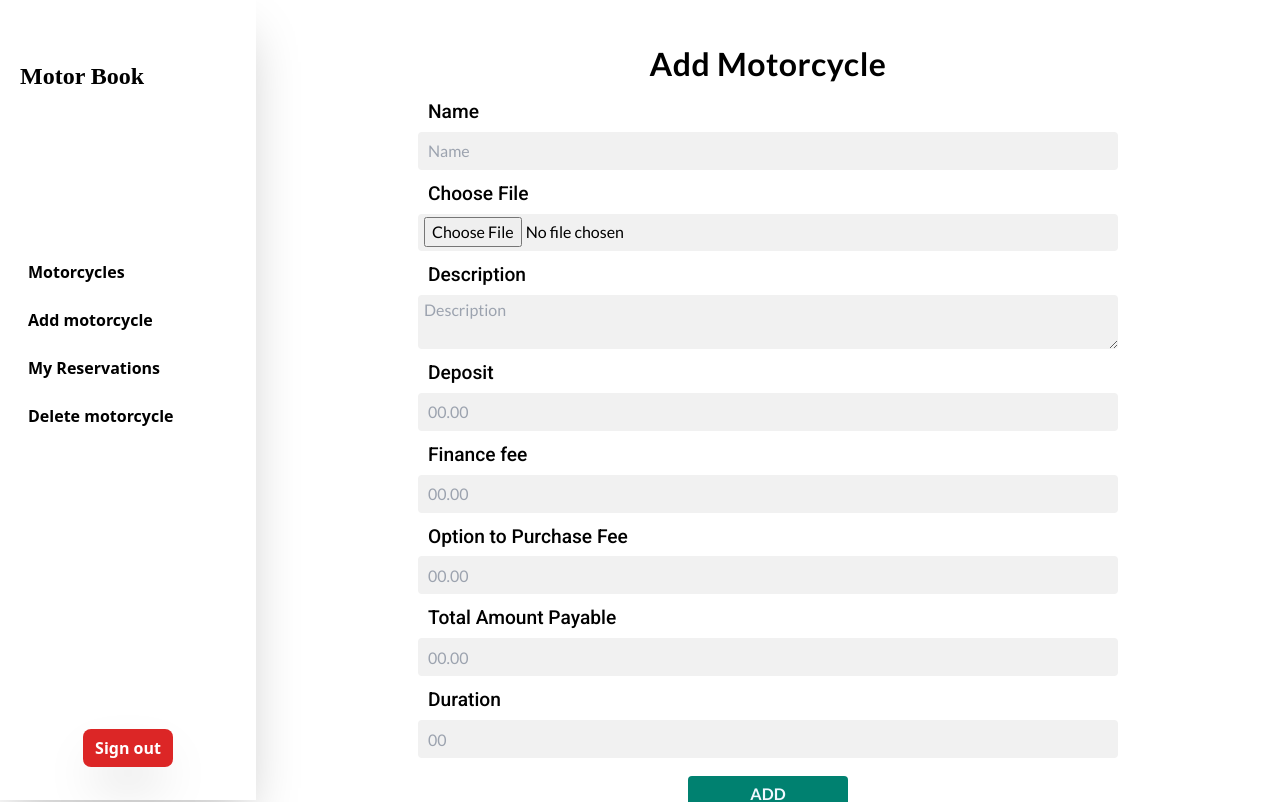
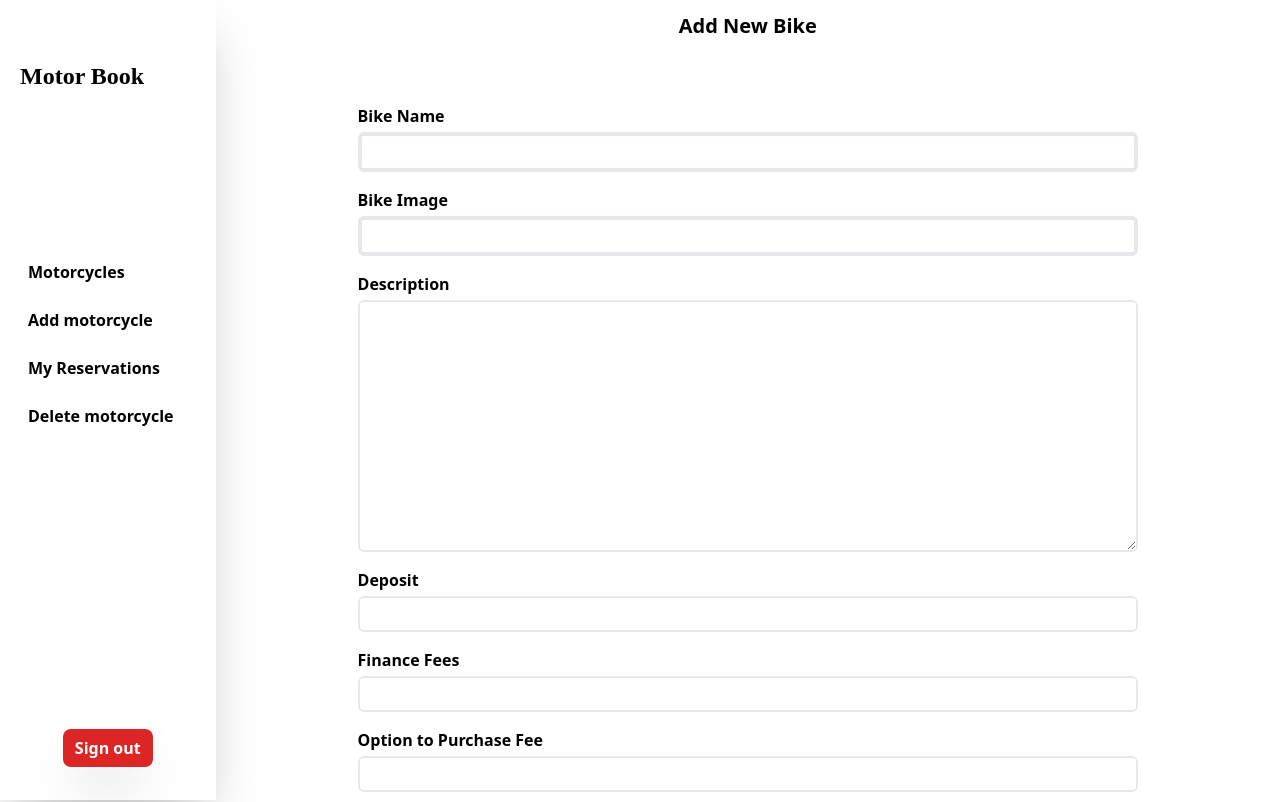
Before and after one commit to jecode93/carbook_frontend, a React (Create React App) app: page /new-motor in a window 1280 px wide. Shown: the top 802 px of the page. Built offline with nearby package versions, Linux system fonts and the light colour scheme.

Commit message:
Update AddMotorcycle.jsx

```diff
--- a/src/components/AddMotorcycle.jsx
+++ b/src/components/AddMotorcycle.jsx
@@ -5,146 +5,136 @@ import '../App.css';
 
 const AddMotorcycle = () => {
   const dispatch = useDispatch();
-  const [name, setName] = useState('');
-  const [file, setFile] = useState('');
-  const [description, setDescription] = useState('');
-  const [deposit, setDeposit] = useState('');
-  const [financeFee, setFinanceFee] = useState('');
-  const [optionToPurchaseFee, setOptionToPurchaseFee] = useState('');
-  const [totalAmountPayable, setTotalAmountPayable] = useState('');
-  const [duration, setDuration] = useState('');
-
-  const handleAddingMotorcycle = () => {
-    const bike = new FormData();
-    bike.append('name', name);
-    bike.append('image', file);
-    bike.append('description', description);
-    bike.append('deposit', deposit);
-    bike.append('finance_fee', financeFee);
-    bike.append('option_to_purchase_fee', optionToPurchaseFee);
-    bike.append('total_amount_payable', totalAmountPayable);
-    bike.append('duration', duration);
-    // for (const pair of data.entries()) {
-    //   console.log(`${pair[0]}, ${pair[1]}`);
-    // }
-    dispatch(createBike({ bike }));
-    // console.log('dispatched');
+  const [formData, setFormData] = useState({
+    name: '',
+    image: '',
+    description: '',
+    deposit: '',
+    finance_fee: '',
+    option_to_purchase_fee: '',
+    total_amount_payable: '',
+    duration: '',
+  });
+  const handleInputChange = (e) => {
+    const { name, value } = e.target;
+    setFormData((prevData) => ({
+      ...prevData,
+      [name]: value,
+    }));
   };
-
-  const handleNameChange = (e) => {
-    setName(e.target.value);
+  const handleSubmit = (e) => {
+    e.preventDefault();
+    if (!formData.name.trim() || !formData.image || !formData.description || !formData.deposit || !formData.finance_fee
+            || !formData.option_to_purchase_fee || !formData.duration || !formData.total_amount_payable ) {
+      alert('Please fill all the fields.');
+      return;
+    }
+    dispatch(createBike(formData));
+    setFormData({
+      name: '',
+      image: '',
+      description: '',
+      deposit: '',
+      finance_fee: '',
+      option_to_purchase_fee: '',
+      total_amount_payable: '',
+      duration: '',
+    });
   };
-
-  const handleFileChange = () => {
-    setFile('Hello');
-    // setFile(e.target.files[0]);
-  };
-
-  const handleDescriptionChange = (e) => {
-    setDescription(e.target.value);
-  };
-
-  const handleDepositChange = (e) => {
-    setDeposit(e.target.value);
-  };
-
-  const handleFinanceFeeChange = (e) => {
-    setFinanceFee(e.target.value);
-  };
-
-  const handleOptionToPurchaseFeeChange = (e) => {
-    setOptionToPurchaseFee(e.target.value);
-  };
-
-  const handleTotalAmountPayableChange = (e) => {
-    setTotalAmountPayable(e.target.value);
-  };
-
-  const handleDurationChange = (e) => {
-    setDuration(e.target.value);
-  };
-
   return (
-    <>
-      <div className="create-container">
-        <h1 className="h1">Add Motorcycle</h1>
-        <p className="create-p-tage">Name</p>
+    <div className="flex flex-col w-full p-3 gap-16 items-center ">
+      <h2 className="text-center font-bold text-xl">Add New Bike</h2>
+      <form className="flex flex-col gap-4 w-3/4" onSubmit={handleSubmit}>
+        <div className="flex flex-col  w-full gap-1">
+          <label className="font-bold">Bike Name</label>
           <input
-          className="create-input-tag"
             type="text"
-          value={name}
-          onChange={handleNameChange}
-          placeholder="Name"
+            name="name"
+            autoComplete="name"
+            value={formData.name}
+            onChange={handleInputChange}
+            className="rounded-md border-solid border-4 p-1"
           />
-        <p className="create-p-tage">Choose File</p>
+        </div>
+        <div className="flex flex-col  w-full gap-1">
+          <label className="font-bold">Bike Image</label>
           <input
-          className="create-input-tag"
-          type="file"
-          onChange={handleFileChange}
-          placeholder="File"
+            type="text"
+            name="image"
+            value={formData.image}
+            onChange={handleInputChange}
+            className="rounded-md border-solid border-4 p-1"
           />
-        <p className="create-p-tage">Description</p>
+        </div>
+        <div className="flex flex-col  w-full gap-1">
+          <label className="font-bold">Description</label>
           <textarea
-          className="create-textarea-tag"
-          value={description}
-          onChange={handleDescriptionChange}
-          placeholder="Description"
-          rows={2}
+            name="description"
+            value={formData.description}
+            onChange={handleInputChange}
+            cols="10"
+            className="rounded-md border-solid border-2 p-1"
+            rows="10"
           />
-        <p className="create-p-tage">Deposit</p>
+        </div>
+        <div className="flex flex-col  w-full gap-1">
+          <label className="font-bold">Deposit</label>
           <input
-          className="create-input-tag"
-          type="number"
-          value={deposit}
-          onChange={handleDepositChange}
-          min={0}
-          placeholder="00.00"
+            type="text"
+            name="deposit"
+            autoComplete="deposit"
+            value={formData.deposit}
+            onChange={handleInputChange}
+            className="rounded-md border-solid border-2 p-1"
           />
-        <p className="create-p-tage">Finance fee</p>
+        </div>
+        <div className="flex flex-col  w-full gap-1">
+          <label className="font-bold">Finance Fees</label>
           <input
-          className="create-input-tag"
-          type="number"
-          value={financeFee}
-          onChange={handleFinanceFeeChange}
-          min={0}
-          placeholder="00.00"
+            type="text"
+            name="finance_fee"
+            autoComplete="finance_fee"
+            value={formData.finance_fee}
+            onChange={handleInputChange}
+            className="rounded-md border-solid border-2 p-1"
           />
-        <p className="create-p-tage">Option to Purchase Fee</p>
+        </div>
+        <div className="flex flex-col  w-full gap-1">
+          <label className="font-bold">Option to Purchase Fee</label>
           <input
-          className="create-input-tag"
-          type="number"
-          value={optionToPurchaseFee}
-          onChange={handleOptionToPurchaseFeeChange}
-          min={0}
-          placeholder="00.00"
+            type="text"
+            name="option_to_purchase_fee"
+            autoComplete="option_to_purchase_fee"
+            value={formData.option_to_purchase_fee}
+            onChange={handleInputChange}
+            className="rounded-md border-solid border-2 p-1"
           />
-        <p className="create-p-tage">Total Amount Payable</p>
+        </div>
+        <div className="flex flex-col  w-full gap-1">
+          <label className="font-bold">Total amount Payable</label>
           <input
-          className="create-input-tag"
-          type="number"
-          value={totalAmountPayable}
-          onChange={handleTotalAmountPayableChange}
-          min={0}
-          placeholder="00.00"
+            type="text"
+            name="total_amount_payable"
+            autoComplete="total_amount_payable"
+            value={formData.total_amount_payable}
+            onChange={handleInputChange}
+            className="rounded-md border-solid border-4 p-1"
           />
-        <p className="create-p-tage">Duration</p>
+        </div>
+        <div className="flex flex-col  w-full gap-1">
+          <label className="font-bold">Duration</label>
           <input
-          className="create-input-tag"
-          type="number"
-          value={duration}
-          onChange={handleDurationChange}
-          min={0}
-          placeholder="00"
+            type="text"
+            name="duration"
+            autoComplete="duration"
+            value={formData.duration}
+            onChange={handleInputChange}
+            className="rounded-md border-solid border-2 p-1"
           />
-        <button
-          type="button"
-          onClick={handleAddingMotorcycle}
-          className="create-button-tag"
-        >
-          ADD
-        </button>
         </div>
-    </>
+        <button type="submit">Submit</button>
+      </form>
+    </div>
   );
 };
 
```
Lines whose indentation alone changed are shown as unchanged.
